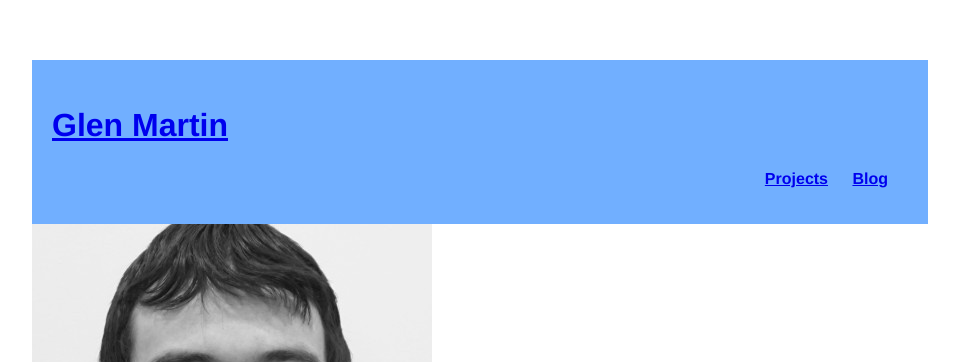
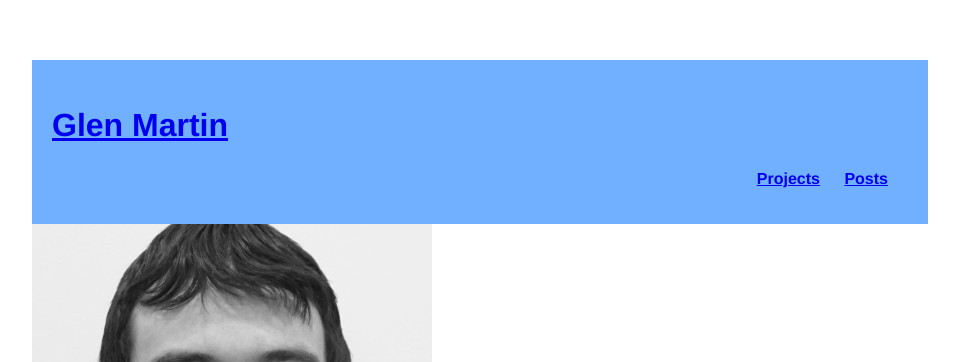
Before and after one commit to GlenMartin31/GlenMartin31.github.io, a Jekyll site: the page built from index.html, in a window 1280 px wide. Shown: the top 362 px of the page, without its empty margins (160-1119 px from the left). Built offline with Jekyll 4.4.1, drawn with Linux system fonts in a browser that asks for light colours.

Commit message:
Update default.html

```diff
--- a/_layouts/default.html
+++ b/_layouts/default.html
@@ -11,7 +11,7 @@
 				<ul>
 					<li><h2 align="left"><a href="/">Glen Martin</a></h2></li>
 					<li><a href="/projects">Projects</a></li>
-					<li><a href="/blog">Blog</a></li>
+					<li><a href="/posts">Posts</a></li>
 				</ul>
 				</nav>
 			</div>
```
